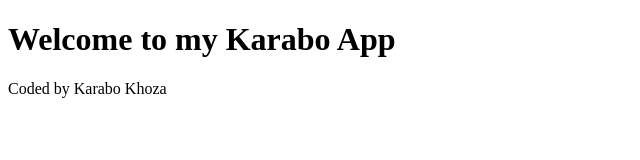
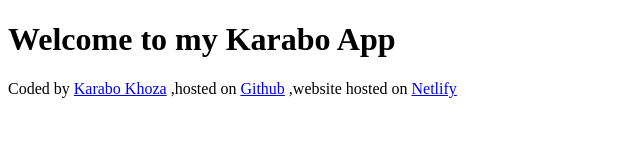
Before and after one commit to Karabo-Khoza/karabo, a plain HTML site: page index.html in a window 1280 px wide. Shown: the whole page, without its empty margins (0-640 px from the left). Drawn offline with Linux system fonts and the light colour scheme.

Commit message:
Added links to the footer

```diff
--- a/index.html
+++ b/index.html
@@ -7,6 +7,15 @@
   </head>
   <body>
     <h1>Welcome to my Karabo App</h1>
-    <footer>Coded by Karabo Khoza</footer>
+    <footer>
+      Coded by
+      <a href="https://github.com/Karabo-Khoza" target="_blank">Karabo Khoza</a>
+      ,hosted on
+      <a href="https://github.com/Karabo-Khoza/karabo" target="_blank"
+        >Github</a
+      >
+      ,website hosted on
+      <a href="https://karabo.netlify.app/" target="_blank">Netlify</a>
+    </footer>
   </body>
 </html>
```
